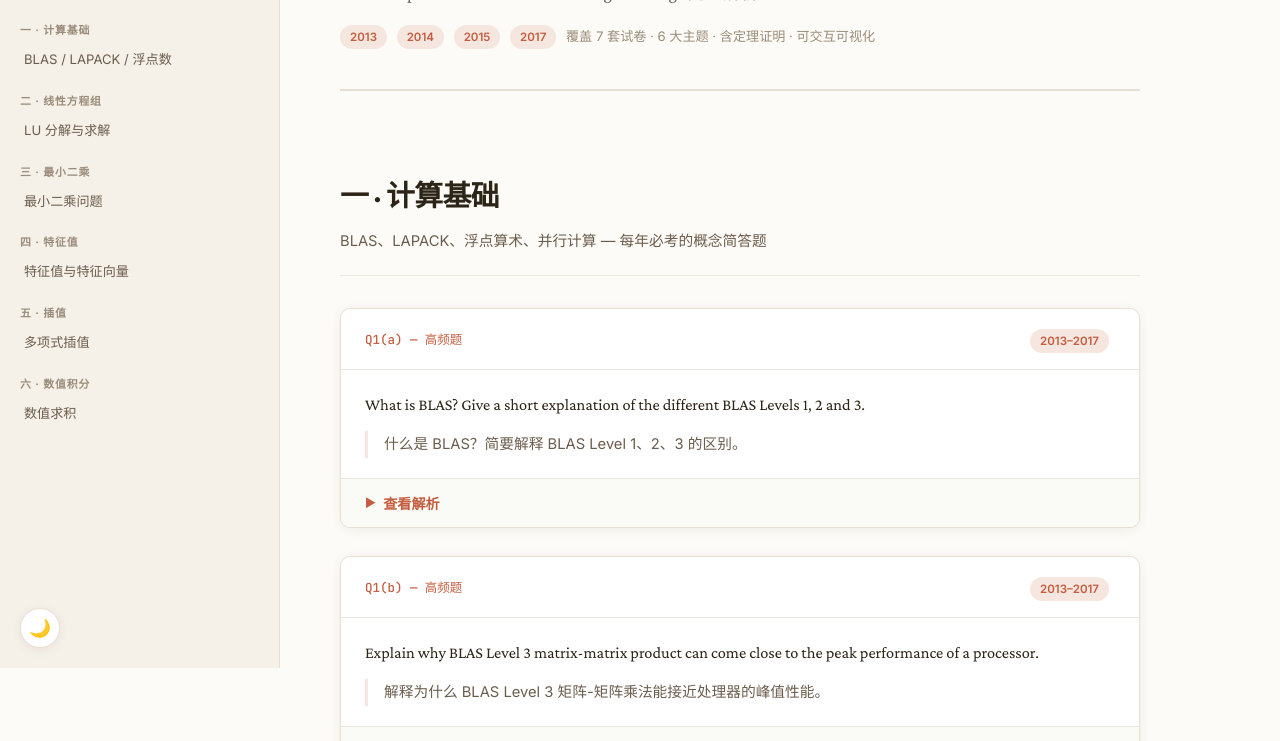
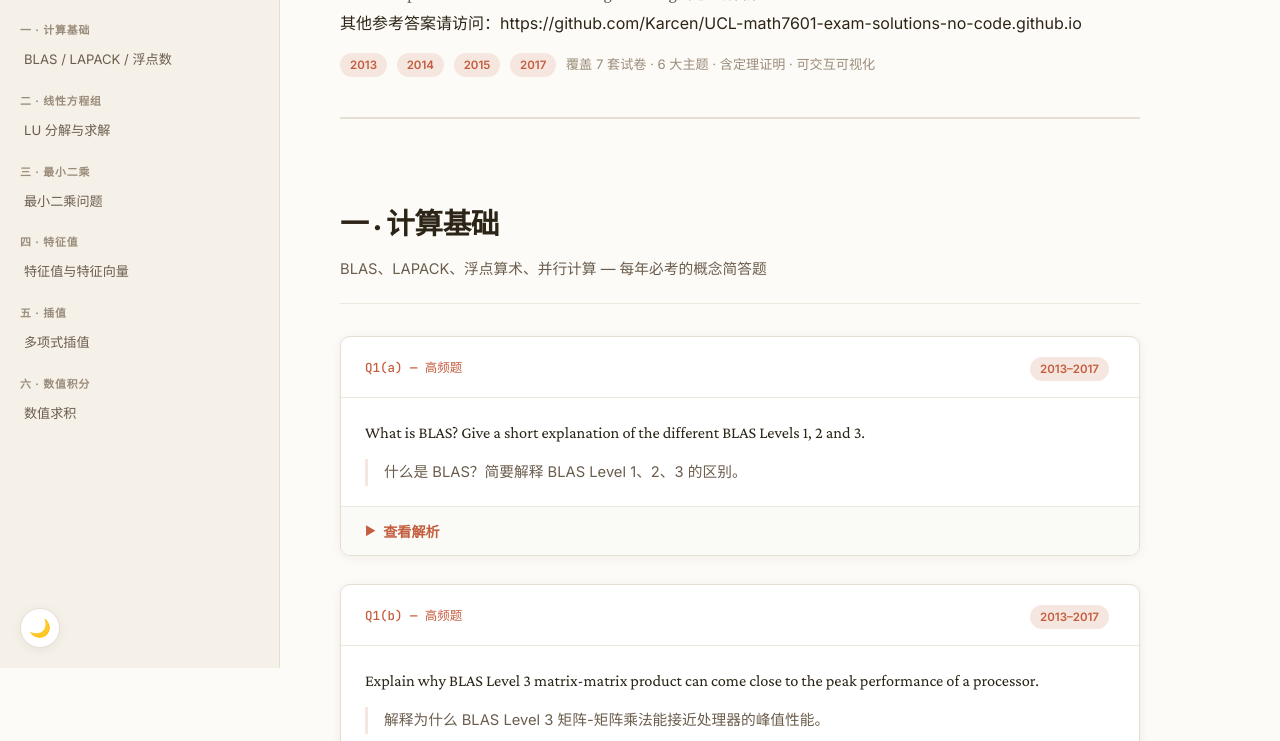
Before and after one commit to Karcen/UCL-math7601-exam-solutions-no-code.github.io, a plain HTML site: page index.html in a window 1280 px wide. Shown: the part 132-873 px from the top of the page. Drawn offline with nearby package versions, Linux system fonts and the light colour scheme.

Commit message:
Update index.html

```diff
--- a/index.html
+++ b/index.html
@@ -605,6 +605,7 @@ mjx-container { overflow-x: auto; overflow-y: hidden; padding: 2px 0; }
   <section class="hero">
     <h1>MATH7601 历年真题精解 for Chang Guo</h1>
     <p class="subtitle">UCL Computational Methods and Programming · 完整解析</p>
+    <p>其他参考答案请访问：https://github.com/Karcen/UCL-math7601-exam-solutions-no-code.github.io</p>
     <div class="meta">
       <span class="badge badge-year">2013</span>
       <span class="badge badge-year">2014</span>
```
